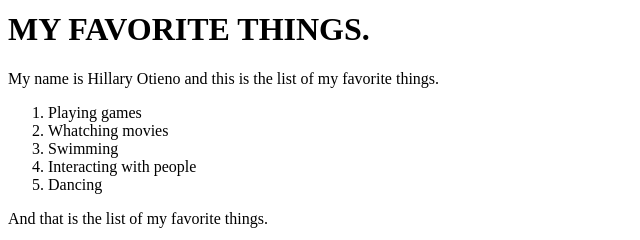
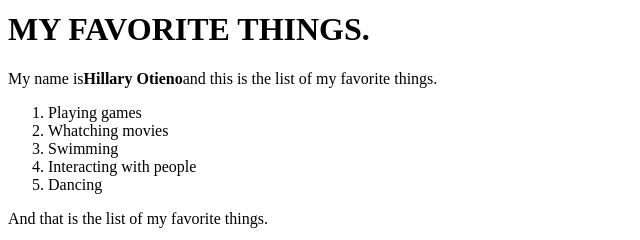
Before and after one commit to HILLARY-oti/my-first-website, a plain HTML site: page favorite-things.html in a window 1280 px wide. Shown: the part 247-487 px from the top of the page, 0-640 px from the left. Drawn offline with Linux system fonts and the light colour scheme.

Commit message:
add inline elements to this page

```diff
--- a/favorite-things.html
+++ b/favorite-things.html
@@ -6,7 +6,7 @@
   <body>
     <img src="images/fav.jpeg" alt="A photo of favorite">
     <h1>MY FAVORITE THINGS.</h1>
-    <p>My name is Hillary Otieno and this is the list of my favorite things.</p>
+    <p>My name is<strong>Hillary Otieno</strong>and this is the list of my favorite things.</p>
     <ol>
       <li>Playing games</li>
       <li>Whatching movies</li>
```
